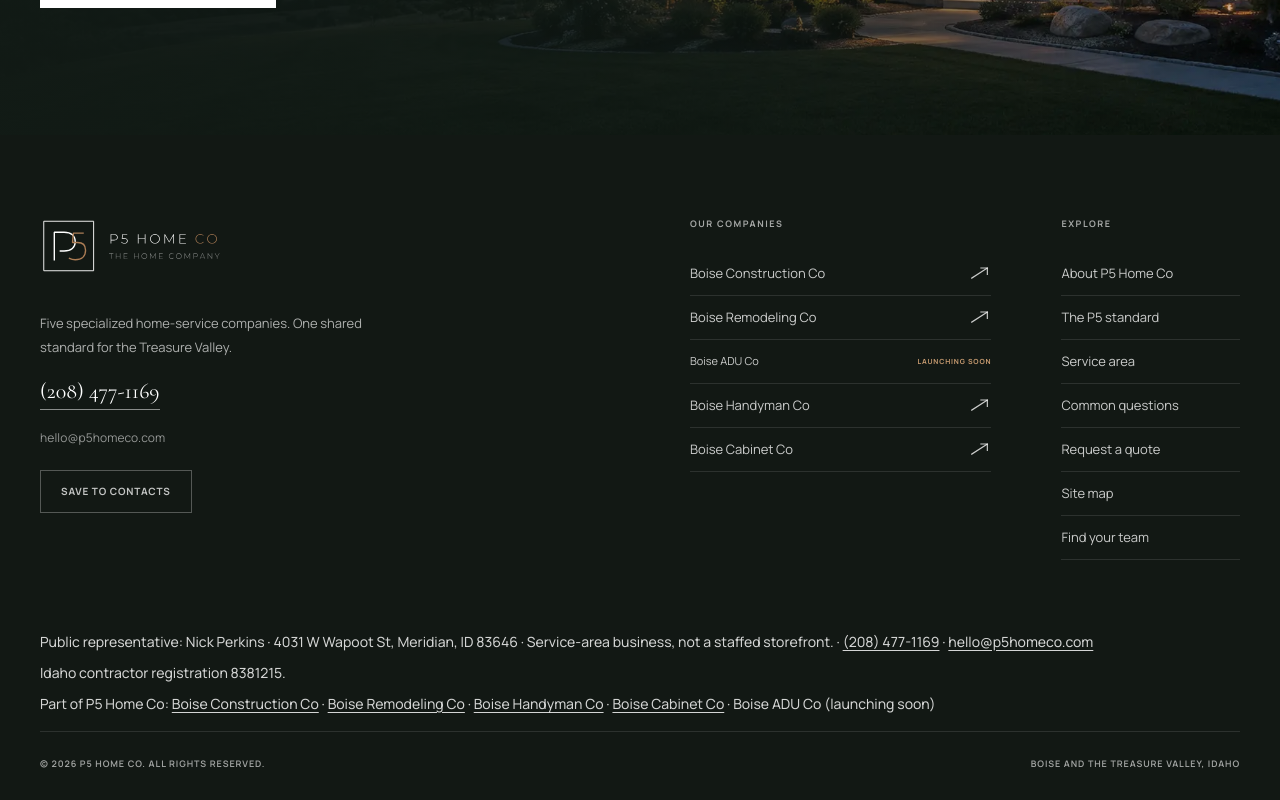
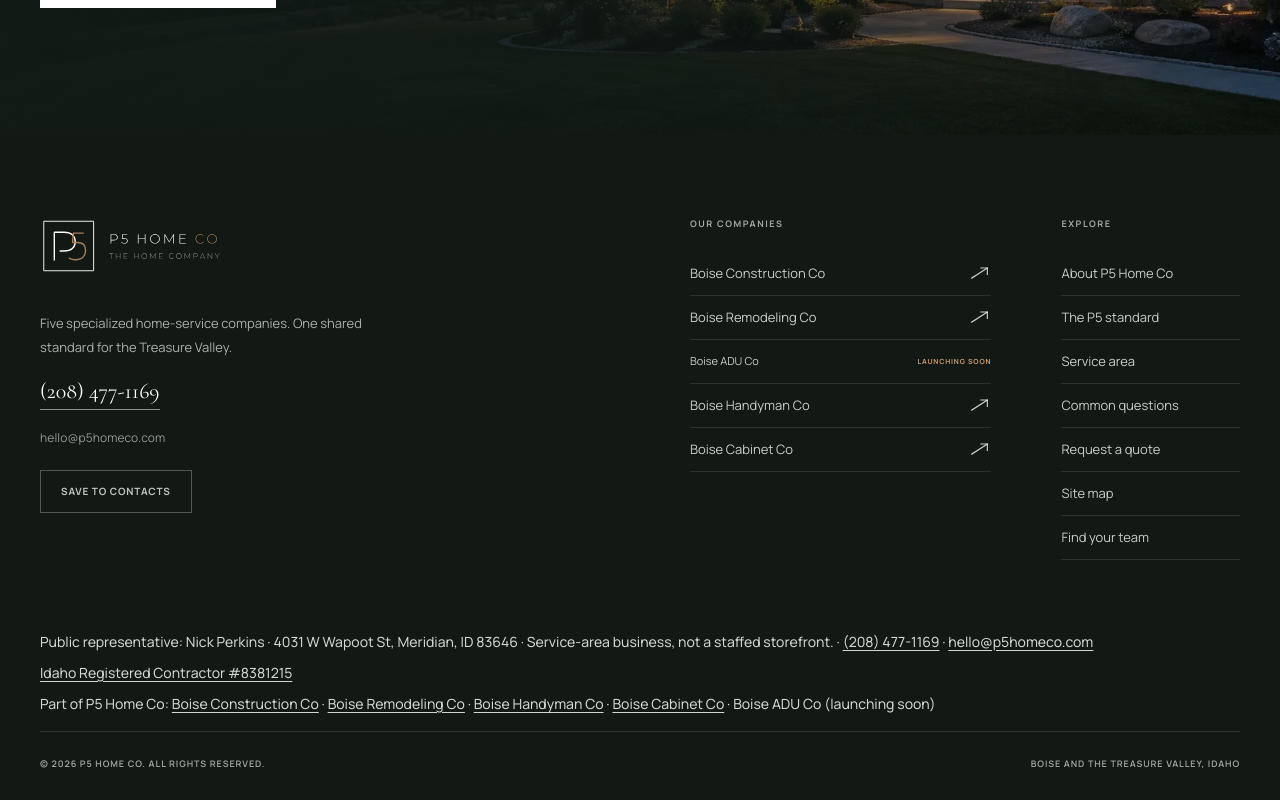
Before and after one commit to webiq1206/p5-home-co, a Next.js app: page / in a window 1280 px wide. Shown: the part 10399-11199 px from the top of the page. Built offline with nearby package versions, Linux system fonts and the light colour scheme.

Commit message:
Link the visible contractor registration to Idaho DOPL's public search.
The footer and quote proof use Idaho Registered Contractor #8381215 with no parenthetical, and JSON-LD keeps the identifier as plain text.

Co-authored-by: webIQ <webiq1206@users.noreply.github.com>

```diff
--- a/app/publicIdentity.ts
+++ b/app/publicIdentity.ts
@@ -28,7 +28,10 @@ export const CONTRACTOR_REGISTRATION = "8381215";
 export const PUBLIC_NAP =
   "Public representative: Nick Perkins · 4031 W Wapoot St, Meridian, ID 83646 · Service-area business, not a staffed storefront. · (208) 477-1169 · hello@p5homeco.com";
 
-export const PUBLIC_REGISTRATION = "Idaho contractor registration 8381215.";
+export const PUBLIC_REGISTRATION = "Idaho Registered Contractor #8381215";
+
+/** Official public search linked from https://dopl.idaho.gov/con/ (Search for a Registration). */
+export const IDAHO_DOPL_PUBLIC_SEARCH = "https://edopl.idaho.gov/OnlineServices/?link=PubSearch";
 
 export const SISTER_LINE =
   "Part of P5 Home Co: Boise Construction Co · Boise Remodeling Co · Boise Handyman Co · Boise Cabinet Co · Boise ADU Co (launching soon)";
--- a/app/quote/proof.ts
+++ b/app/quote/proof.ts
@@ -41,7 +41,7 @@ const SPECIALIST_TEAMS: ProofPoint = {
 export const PROOF_POINTS: readonly ProofPoint[] = [
   {
     label: "Bonded and insured",
-    detail: "Idaho contractor registration 8381215, carried across all five companies.",
+    detail: "Idaho Registered Contractor #8381215, carried across all five companies.",
   },
   ...(SHOW_FOUNDING_YEAR ? [WORKING_HERE_SINCE_2020] : []),
   {
--- a/components/PublicIdentity.tsx
+++ b/components/PublicIdentity.tsx
@@ -1,5 +1,6 @@
 import type { ReactNode } from "react";
 import {
+  IDAHO_DOPL_PUBLIC_SEARCH,
   PUBLIC_EMAIL,
   PUBLIC_NAP,
   PUBLIC_PHONE_DISPLAY,
@@ -52,7 +53,11 @@ export default function PublicIdentity({ tone = "inherit" }: { tone?: "inherit"
           { label: PUBLIC_EMAIL, href: `mailto:${PUBLIC_EMAIL}` },
         ])}
       </p>
-      <p className="public-registration">{PUBLIC_REGISTRATION}</p>
+      <p className="public-registration">
+        <a href={IDAHO_DOPL_PUBLIC_SEARCH} target="_blank" rel="noopener">
+          {PUBLIC_REGISTRATION}
+        </a>
+      </p>
       <p className="sister-sites">{withLinks(SISTER_LINE, SISTER_LINKS)}</p>
     </div>
   );
```
Also changed, not shown: app/quote/QuoteLanding.tsx (+16 -1 lines), 2 other files (tests, documents, lock files or other folders).
